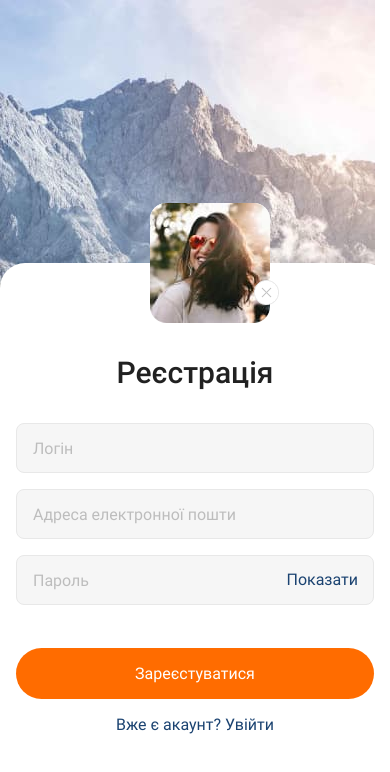
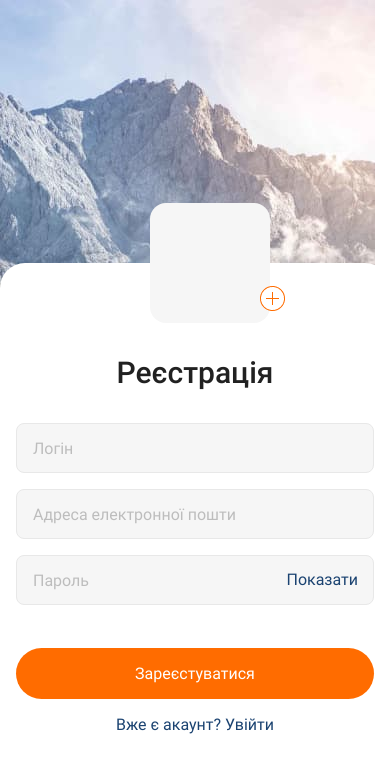
Before and after one commit to SergSmilya/app-blog, a React Native app: screen / in a window 390 px wide. Shown: the top 772 px of the page. Built offline with nearby package versions, Linux system fonts and the light colour scheme.

Commit message:
add function change avatar

```diff
--- a/components/AddButtonComponent/AddButtonComponent.jsx
+++ b/components/AddButtonComponent/AddButtonComponent.jsx
@@ -1,6 +1,7 @@
 import { Alert, Image, Pressable } from "react-native";
 
-export default function AddButtonComponent({ showAvatar }) {
+export default function AddButtonComponent({ showAvatar, setAvatar }) {
+  const AVATAR = require("../../assets/img/photo_Natali.jpg");
   const imgAdd = require("../../assets/img/add.png");
   const imgRemove = require("../../assets/img/remove.png");
   const iconOperation = showAvatar ? imgRemove : imgAdd;
@@ -13,7 +14,13 @@ export default function AddButtonComponent({ showAvatar }) {
         bottom: "0%",
         transform: [{ translateY: -12 }, { translateX: 15 }],
       }}
-      onPress={() => alert("changeFoto")}
+      onPress={() => {
+        if (showAvatar) {
+          setAvatar(null);
+          return;
+        }
+        setAvatar(AVATAR);
+      }}
     >
       <Image source={iconOperation} />
     </Pressable>
--- a/components/BaseContainerForForm/BaseContainerForForm.jsx
+++ b/components/BaseContainerForForm/BaseContainerForForm.jsx
@@ -10,34 +10,23 @@ export default function BaseContainerForForm({
   isShowKeyBoardLog,
 }) {
   const { container, title, pres__title, container__avatar } = styles;
-  const [showAvatar, setShowAvatar] = useState(null);
-
-  const AVATAR = require("../../assets/img/photo_Natali.jpg");
-
-  useEffect(() => {
-    if (AVATAR) {
-      setShowAvatar(true);
-    } else {
-      setShowAvatar(false);
-    }
-  }, []);
+  const [avatar, setAvatar] = useState(null);
 
   return (
     <View
       style={[
         container,
-        isShowKeyBoardReg && { marginTop: 147 },
+        isShowKeyBoardReg && { marginTop: 162 },
         pageTitle === "Увійти" && { marginTop: 323 },
-        isShowKeyBoardLog && { marginTop: 273 },
+        isShowKeyBoardLog && { marginTop: 300 },
       ]}
     >
       {pageTitle === "Реєстрація" && (
         <View style={container__avatar}>
-          <Image style={{ flex: 1, borderRadius: 16 }} source={AVATAR} />
-          <AddButtonComponent
-            showAvatar={showAvatar}
-            setShowAvatar={setShowAvatar}
-          />
+          {avatar && (
+            <Image style={{ flex: 1, borderRadius: 16 }} source={avatar} />
+          )}
+          <AddButtonComponent showAvatar={avatar} setAvatar={setAvatar} />
         </View>
       )}
       <Text style={[title, pageTitle === "Увійти" && { marginTop: 32 }]}>
@@ -87,3 +76,93 @@ const styles = StyleSheet.create({
     backgroundColor: "#F6F6F6",
   },
 });
+
+// import { useEffect, useState } from "react";
+// import { StyleSheet, View, Text, Pressable, Alert, Image } from "react-native";
+// import AddButtonComponent from "../AddButtonComponent/AddButtonComponent";
+
+// export default function BaseContainerForForm({
+//   children,
+//   pageTitle,
+//   additionalTitle,
+//   isShowKeyBoardReg,
+//   isShowKeyBoardLog,
+// }) {
+//   const { container, title, pres__title, container__avatar } = styles;
+//   const [showAvatar, setShowAvatar] = useState(null);
+
+//   const AVATAR = require("../../assets/img/photo_Natali.jpg");
+
+//   useEffect(() => {
+//     if (AVATAR) {
+//       setShowAvatar(true);
+//     } else {
+//       setShowAvatar(false);
+//     }
+//   }, []);
+
+//   return (
+//     <View
+//       style={[
+//         container,
+//         isShowKeyBoardReg && { marginTop: 147 },
+//         pageTitle === "Увійти" && { marginTop: 323 },
+//         isShowKeyBoardLog && { marginTop: 273 },
+//       ]}
+//     >
+//       {pageTitle === "Реєстрація" && (
+//         <View style={container__avatar}>
+//           <Image style={{ flex: 1, borderRadius: 16 }} source={AVATAR} />
+//           <AddButtonComponent
+//             showAvatar={showAvatar}
+//             setShowAvatar={setShowAvatar}
+//           />
+//         </View>
+//       )}
+//       <Text style={[title, pageTitle === "Увійти" && { marginTop: 32 }]}>
+//         {pageTitle}
+//       </Text>
+//       {children}
+//       <Pressable onPress={() => Alert.alert("onPress", "OK")}>
+//         <Text style={[title, pres__title]}>{additionalTitle}</Text>
+//       </Pressable>
+//     </View>
+//   );
+// }
+
+// const styles = StyleSheet.create({
+//   container: {
+//     position: "relative",
+//     flex: 1,
+//     marginTop: 263,
+//     paddingHorizontal: 16,
+//     borderTopLeftRadius: 25,
+//     borderTopRightRadius: 25,
+//     backgroundColor: "#FFF",
+//   },
+//   title: {
+//     fontFamily: "Roboto-Medium",
+//     fontSize: 30,
+//     fontStyle: "normal",
+//     fontWeight: 500,
+//     textAlign: "center",
+//     marginTop: 92,
+//     color: "#212121",
+//   },
+//   pres__title: {
+//     fontFamily: "Roboto-Regular",
+//     fontSize: 16,
+//     fontWeight: 400,
+//     marginTop: 16,
+//     color: "#1B4371",
+//   },
+//   container__avatar: {
+//     position: "absolute",
+//     left: "50%",
+//     transform: [{ translateY: -60 }, { translateX: -45 }],
+//     width: 120,
+//     height: 120,
+//     borderRadius: 16,
+//     backgroundColor: "#F6F6F6",
+//   },
+// });
```
